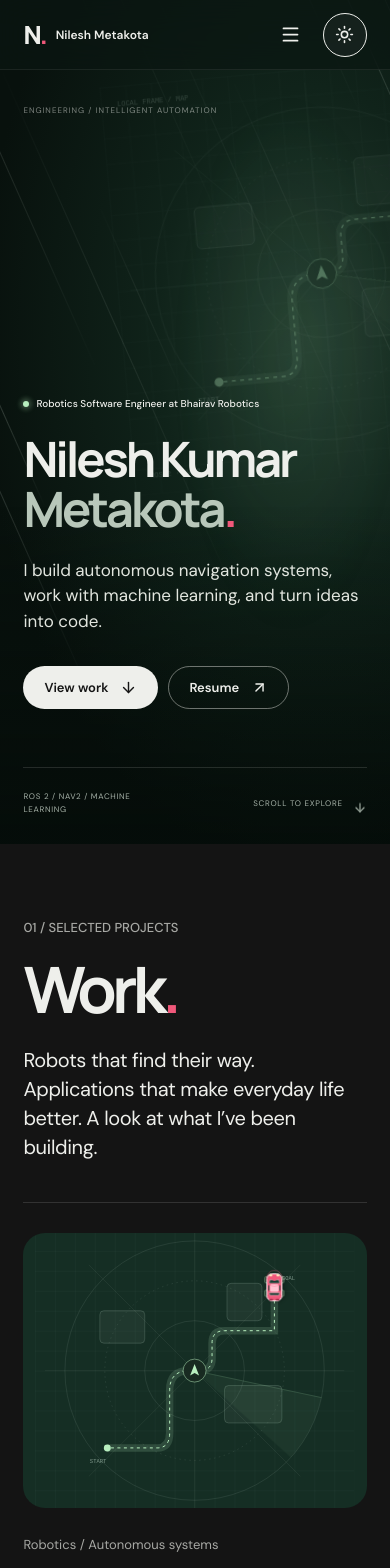
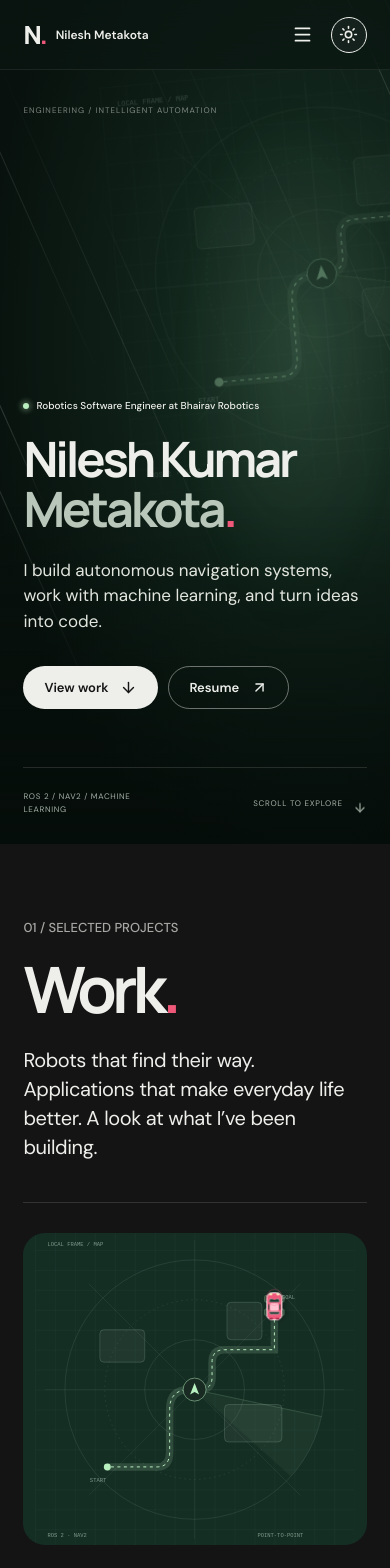
Before and after one commit to nileshmetakota-17/Portfolio, a React (Vite) app: page / in a window 390 px wide. Shown: the top 1568 px of the page. Built offline with nearby package versions, Linux system fonts and the light colour scheme.

Commit message:
Updated portfolio

```diff
--- a/src/Portfolio.tsx
+++ b/src/Portfolio.tsx
@@ -136,7 +136,6 @@ export default function Portfolio() {
     try { localStorage.setItem('nilesh-theme', theme) } catch { /* Theme works without storage. */ }
   }, [theme])
   useEffect(() => {
-    if (typeof window.IntersectionObserver !== 'function') return
     const observer = new IntersectionObserver(entries => {
       for (const entry of entries) if (entry.isIntersecting) setActive(entry.target.id)
     }, { rootMargin: '-20% 0px -55% 0px' })
@@ -148,7 +147,6 @@ export default function Portfolio() {
       '.section-intro, .project-art, .project-copy, .about-story, .about-notes > div, .skills-grid > div, .experience-row, .education-grid article, .certificate-row, .highlights-grid article, .contact-section > .display-title, .contact-grid > div, .contact-form',
     )
     const preference = window.matchMedia('(prefers-reduced-motion: reduce)')
-    if (typeof window.IntersectionObserver !== 'function') return
     const observer = new IntersectionObserver(entries => {
       for (const entry of entries) {
         if (entry.isIntersecting) {
@@ -156,7 +154,7 @@ export default function Portfolio() {
           observer.unobserve(entry.target)
         }
       }
-    }, { threshold: 0 })
+    }, { threshold: 0.08 })
     elements.forEach(element => {
       element.classList.add('scroll-reveal')
       if (preference.matches) element.classList.add('revealed')
@@ -165,10 +163,10 @@ export default function Portfolio() {
     const showContent = () => {
       if (preference.matches) elements.forEach(element => element.classList.add('revealed'))
     }
-    preference.addEventListener?.('change', showContent)
+    preference.addEventListener('change', showContent)
     return () => {
       observer.disconnect()
-      preference.removeEventListener?.('change', showContent)
+      preference.removeEventListener('change', showContent)
       elements.forEach(element => element.classList.remove('scroll-reveal', 'revealed'))
     }
   }, [])
--- a/src/portfolio.css
+++ b/src/portfolio.css
@@ -114,9 +114,11 @@ html.theme-smoothing body, html.theme-smoothing .site-header, html.theme-smoothi
 .cover-footer a svg { animation: scroll-hint 2s ease-in-out infinite; }
 @keyframes scroll-hint { 50% { transform: translateY(5px); } }
 .navigation-car { filter: drop-shadow(0 3px 4px #08110d80); }
-.scroll-reveal { opacity: 1; transform: none; }
-.scroll-reveal.revealed { animation: content-arrival .65s cubic-bezier(.16, 1, .3, 1); }
-@keyframes content-arrival { from { opacity: .5; transform: translateY(18px); } to { opacity: 1; transform: none; } }
+.scroll-reveal { opacity: 0; transform: translateY(30px); transition: opacity .85s ease, transform .85s cubic-bezier(.16, 1, .3, 1); }
+.scroll-reveal.revealed { opacity: 1; transform: translateY(0); }
+.project-copy.scroll-reveal { transition-delay: .12s; }
+.skills-grid > div:nth-child(3n + 2), .education-grid article:nth-child(2), .highlights-grid article:nth-child(3n + 2) { transition-delay: .08s; }
+.skills-grid > div:nth-child(3n + 3), .education-grid article:nth-child(3), .highlights-grid article:nth-child(3n + 3) { transition-delay: .16s; }
 .fitness-window { animation: fitness-float 7s ease-in-out infinite; }
 @keyframes fitness-float { 0%, 100% { transform: rotate(-4deg) translateY(0); } 50% { transform: rotate(-1deg) translateY(-9px); } }
 .fitness-ring { animation: fitness-ring-turn 10s ease-in-out infinite; }
@@ -129,50 +131,4 @@ html.theme-smoothing body, html.theme-smoothing .site-header, html.theme-smoothi
 .tag-list span { transition: color .2s, border-color .2s, transform .2s; }
 @media (hover: hover) { .tag-list span:hover { color: var(--text); border-color: var(--pink); transform: translateY(-3px); }.project-art .navigation-art { transition: transform .6s ease; }.project-art:hover .navigation-art { transform: scale(1.035); }.monogram { transition: transform .25s; }.brand:hover .monogram, .site-footer .monogram:hover { transform: rotate(-8deg); } }
 @media (max-width: 700px) { :root[data-theme='light'] .hero-art { opacity: .55; } }
-/* Content stays visible without animation support and can grow with text zoom. */
-.hero-cover { height: auto; min-height: 850px; min-height: max(850px, 100svh); max-height: none; }
-.hero-content { height: auto; min-height: inherit; }
-.project-row > *, .about-grid > *, .contact-grid > *, .skills-grid > *, .education-grid > *, .highlights-grid > *, .form-row > *, .experience-row > *, .certificate-row > * { min-width: 0; }
-.project-copy, .about-story, .experience-row, .education-grid, .highlights-grid, .contact-grid, .certificate-row { overflow-wrap: anywhere; }
-.hero-actions, .about-links { flex-wrap: wrap; }
-.icon-button { flex-shrink: 0; }
-.contact-form input, .contact-form textarea { font-size: 16px; }
-.hero-content .eyebrow { line-height: 1.6; }
-.navigation-art { max-width: 100%; }
-.project-art.fitness-project { aspect-ratio: auto; }
-.fitness-art { height: auto; min-height: 420px; }
-@media (max-width: 900px) {
-  .site-header { height: 70px; padding: 0 6%; gap: 10px; }
-  .brand { font-size: 12px; gap: 10px; }
-  .menu-toggle { display: grid; margin-left: auto; }
-  .icon-button { width: 44px; height: 44px; }
-  .header-nav { display: none; position: absolute; top: 70px; left: 0; right: 0; padding: 20px 6%; background: var(--bg); color: var(--text); border-bottom: 1px solid var(--line); max-height: calc(100vh - 70px); max-height: calc(100dvh - 70px); overflow-y: auto; }
-  .header-nav.open { display: flex; flex-direction: column; align-items: stretch; gap: 10px; }
-  .header-nav > a:not(.pill-button) { padding: 12px 0; }
-  .on-cover .header-nav .pill-button { background: var(--text); color: var(--bg); }
-  .hero-cover { min-height: 800px; min-height: max(800px, 100svh); }
-  .project-row { grid-template-columns: 1fr; }
-  .project-art { aspect-ratio: 1.25; }
-  .project-art.fitness-project { min-height: 400px; }
-  .fitness-window { max-width: 400px; }
-  .brand { min-width: 0; white-space: normal; }
-  .brand > span:last-child { overflow-wrap: anywhere; }
-}
-@media (max-width: 700px) {
-  .hero-cover { min-height: 740px; min-height: max(740px, 100svh); }
-  .project-art.fitness-project { min-height: 380px; aspect-ratio: auto; }
-  .fitness-art { padding: 30px 24px 38px; }
-  .fitness-window { padding: 24px 20px; }
-  .fitness-top > span:last-child { font-size: 6px; }
-  .contact-form .form-row { grid-template-columns: 1fr; gap: 0; }
-  .email-link { max-width: 100%; flex-wrap: wrap; }
-}
-@media (max-width: 360px) {
-  .brand { font-size: 11px; gap: 7px; }
-  .site-header { gap: 4px; }
-  h1 { font-size: 12vw; }
-  .skills-grid, .highlights-grid { grid-template-columns: 1fr; }
-  .subsection-heading { flex-wrap: wrap; }
-  .subsection-heading > span { max-width: none; text-align: left; }
-}
 @media (prefers-reduced-motion: reduce) { html { scroll-behavior: auto; }*, *::before, *::after { animation: none !important; transition: none !important; }.scroll-reveal { opacity: 1; transform: none; }.route-traveler { offset-distance: 50%; }.hero-content > * { opacity: 1; transform: none; } }
```
